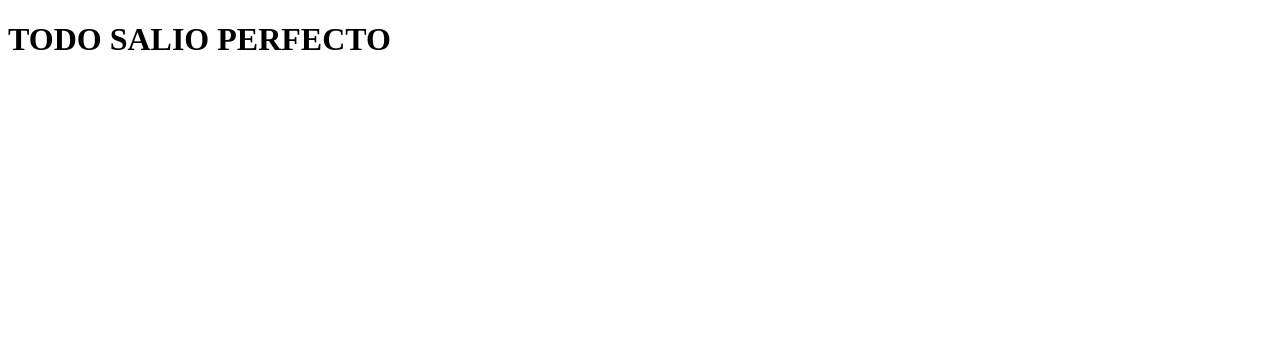
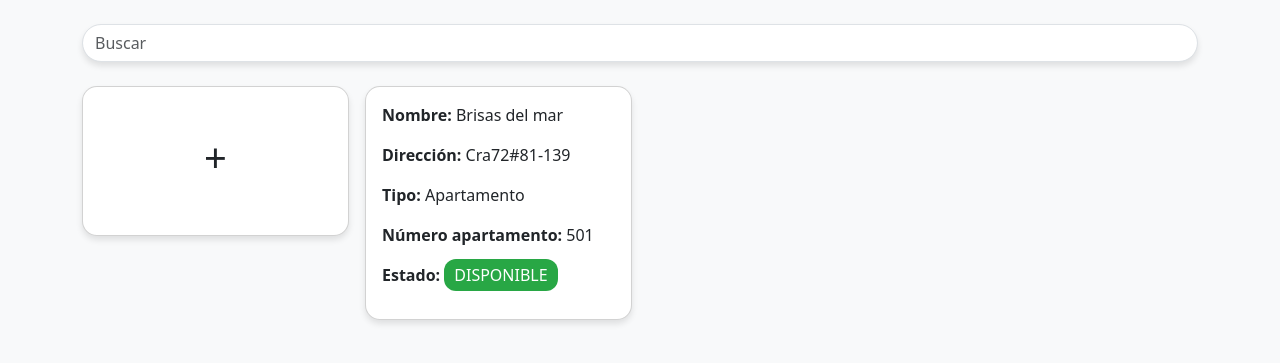
Before and after one commit to DanielGonzalez101/ReconocimientoDesarrollo, a Flask app: template src/templates/home.html in a window 1280 px wide. Shown: the top 363 px of the page. Run offline with Flask 3, Linux system fonts and the light colour scheme; the template is opened without the code that fills it, so the values that code supplies are empty.

Commit message:
Home maquetado

```diff
--- /dev/null
+++ b/src/owners/ownerRegisterProperty.py
@@ -0,0 +1,2 @@
+from flask import Blueprint, render_template, request, flash
+import sqlite3
--- a/src/templates/home.html
+++ b/src/templates/home.html
@@ -3,9 +3,67 @@
 <head>
     <meta charset="UTF-8">
     <meta name="viewport" content="width=device-width, initial-scale=1.0">
-    <title>Document</title>
+    <title>Maqueta Bootstrap</title>
+    <link href="https://cdn.jsdelivr.net/npm/bootstrap@5.3.0-alpha3/dist/css/bootstrap.min.css" rel="stylesheet">
+    <style>
+        .card {
+            border-radius: 15px;
+            box-shadow: 0 4px 6px rgba(0, 0, 0, 0.1);
+        }
+        .search-bar {
+            border-radius: 50px;
+            box-shadow: 0 4px 6px rgba(0, 0, 0, 0.1);
+        }
+        .add-card {
+            display: flex;
+            align-items: center;
+            justify-content: center;
+            height: 150px;
+            cursor: pointer;
+        }
+        .status {
+            border-radius: 12px;
+            padding: 5px 10px;
+            color: white;
+        }
+        .status.available {
+            background-color: #28a745;
+        }
+    </style>
 </head>
-<body>
-    <h1>TODO SALIO PERFECTO</h1>
+<body class="bg-light">
+    <div class="container py-4">
+        <!-- Barra de búsqueda -->
+        <div class="row mb-4">
+            <div class="col-12">
+                <form method="GET" action="/search">
+                    <input type="text" name="query" class="form-control search-bar" placeholder="Buscar">
+                </form>
+            </div>
+        </div>
+
+        <!-- Cards -->
+        <div class="row g-3">
+            <!-- Botón agregar -->
+            <div class="col-md-3">
+                <div class="card add-card" onclick="window.location.href='/register_property'">
+                    <h1>+</h1>
+                </div>
+            </div>
+
+            <!-- Card de información -->
+            <div class="col-md-3">
+                <div class="card p-3">
+                    <p><strong>Nombre:</strong> Brisas del mar</p>
+                    <p><strong>Dirección:</strong> Cra72#81-139</p>
+                    <p><strong>Tipo:</strong> Apartamento</p>
+                    <p><strong>Número apartamento:</strong> 501</p>
+                    <p><strong>Estado:</strong> <span class="status available">DISPONIBLE</span></p>
+                </div>
+            </div>
+        </div>
+    </div>
+
+    <script src="https://cdn.jsdelivr.net/npm/bootstrap@5.3.0-alpha3/dist/js/bootstrap.bundle.min.js"></script>
 </body>
 </html>
```
Also changed, not shown: script.sql (added, +24 -0 lines), src/owners/ownerRegister.py (+3 -6 lines), src/db/databases.db (deleted).
